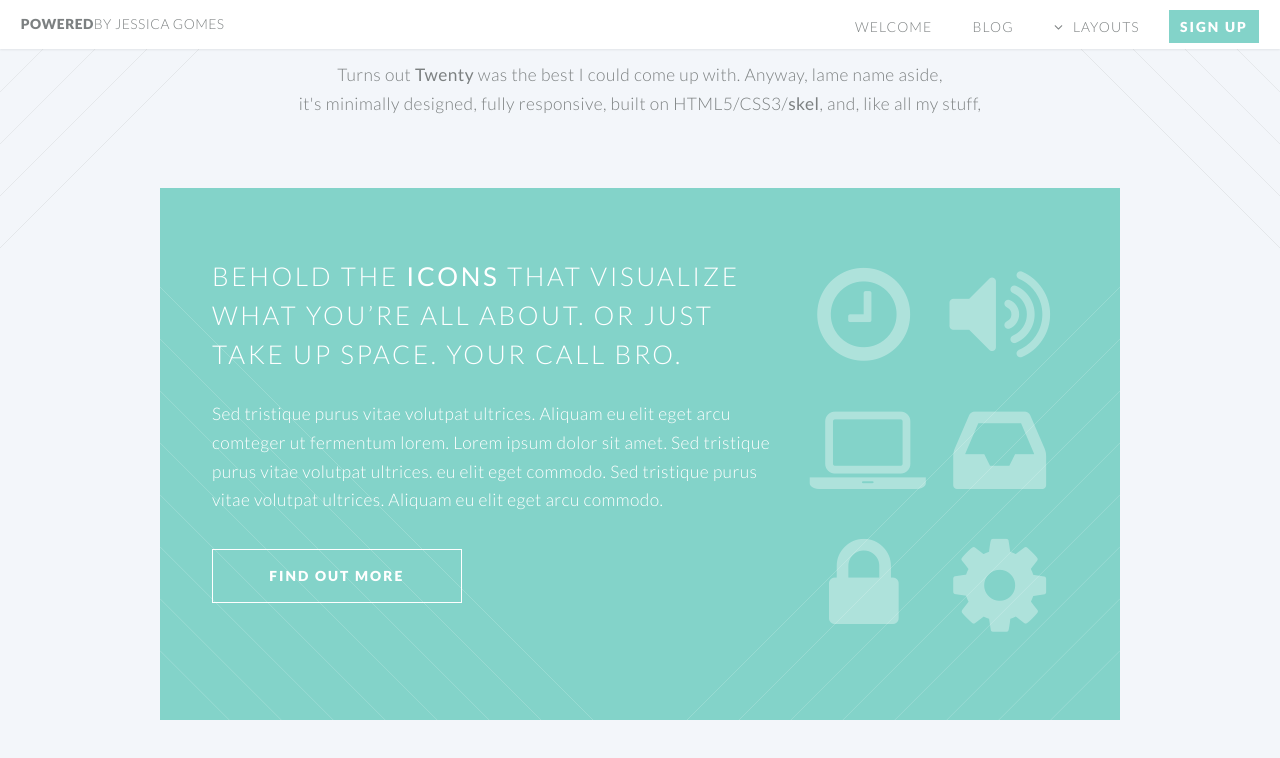
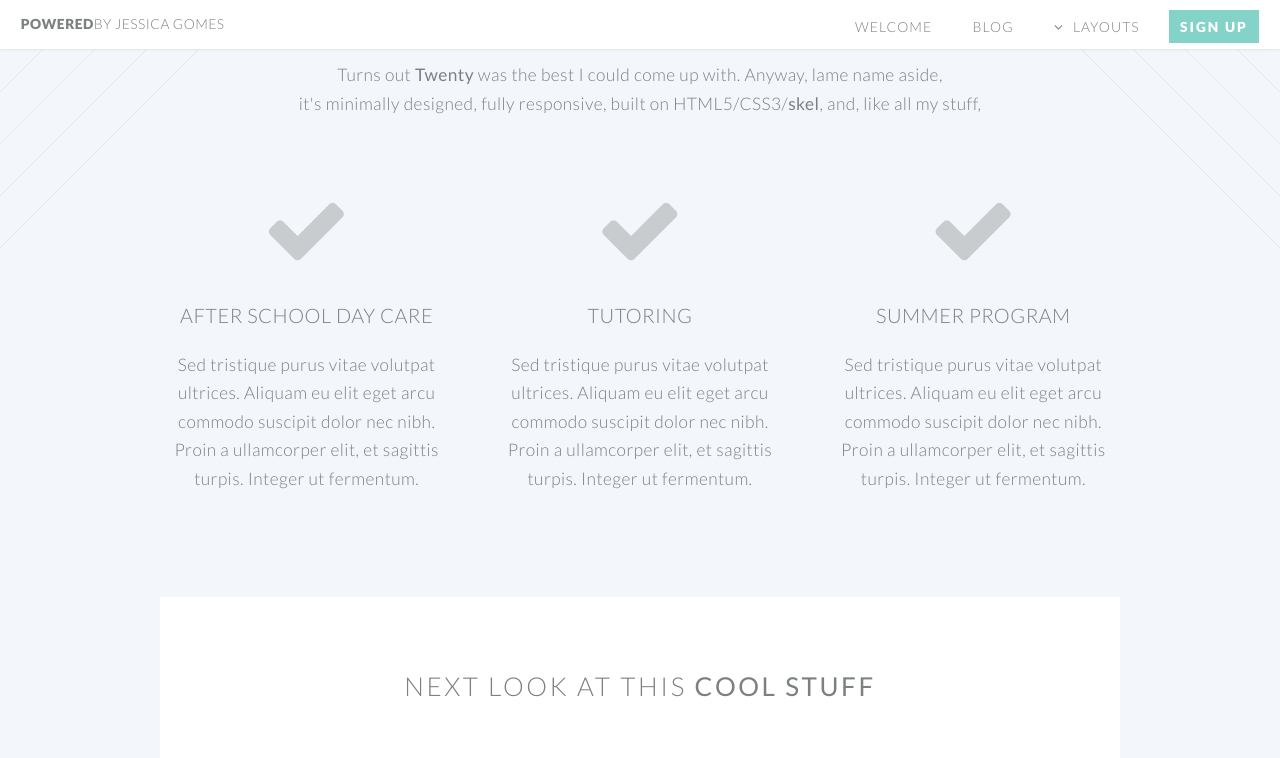
Before and after one commit to jessiegomes/jessiegomes.github.io, a Jekyll site: the page built from index.html, in a window 1280 px wide and 1400 px high, scrolled down 757 px. Shown: the top 758 px of the window. Built offline with Jekyll 4.4.1, drawn with Linux system fonts in a browser that asks for light colours; some of the changed text lies outside the part shown; grey boxes are pictures that could not be loaded.

Commit message:
changed details

```diff
--- a/index.html
+++ b/index.html
@@ -16,7 +16,7 @@ layout: landing-page
 				</header>
 
 				<!-- One -->
-					<section class="wrapper style2 container special-alt">
+	<!--				<section class="wrapper style2 container special-alt">
 						<div class="row half">
 							<div class="8u">
 
@@ -44,7 +44,7 @@ layout: landing-page
 
 							</div>
 						</div>
-					</section>
+					</section> -->
 
 				<!-- Two -->
 					<section class="wrapper style1 container special">
@@ -54,7 +54,7 @@ layout: landing-page
 								<section>
 									<span class="icon featured fa-check"></span>
 									<header>
-										<h3>This is Something</h3>
+										<h3>After School Day Care</h3>
 									</header>
 									<p>Sed tristique purus vitae volutpat ultrices. Aliquam eu elit eget arcu commodo suscipit dolor nec nibh. Proin a ullamcorper elit, et sagittis turpis. Integer ut fermentum.</p>
 								</section>
@@ -65,7 +65,7 @@ layout: landing-page
 								<section>
 									<span class="icon featured fa-check"></span>
 									<header>
-										<h3>Also Something</h3>
+										<h3>Tutoring</h3>
 									</header>
 									<p>Sed tristique purus vitae volutpat ultrices. Aliquam eu elit eget arcu commodo suscipit dolor nec nibh. Proin a ullamcorper elit, et sagittis turpis. Integer ut fermentum.</p>
 								</section>
@@ -76,7 +76,7 @@ layout: landing-page
 								<section>
 									<span class="icon featured fa-check"></span>
 									<header>
-										<h3>Probably Something</h3>
+										<h3>Summer Program</h3>
 									</header>
 									<p>Sed tristique purus vitae volutpat ultrices. Aliquam eu elit eget arcu commodo suscipit dolor nec nibh. Proin a ullamcorper elit, et sagittis turpis. Integer ut fermentum.</p>
 								</section>
```
